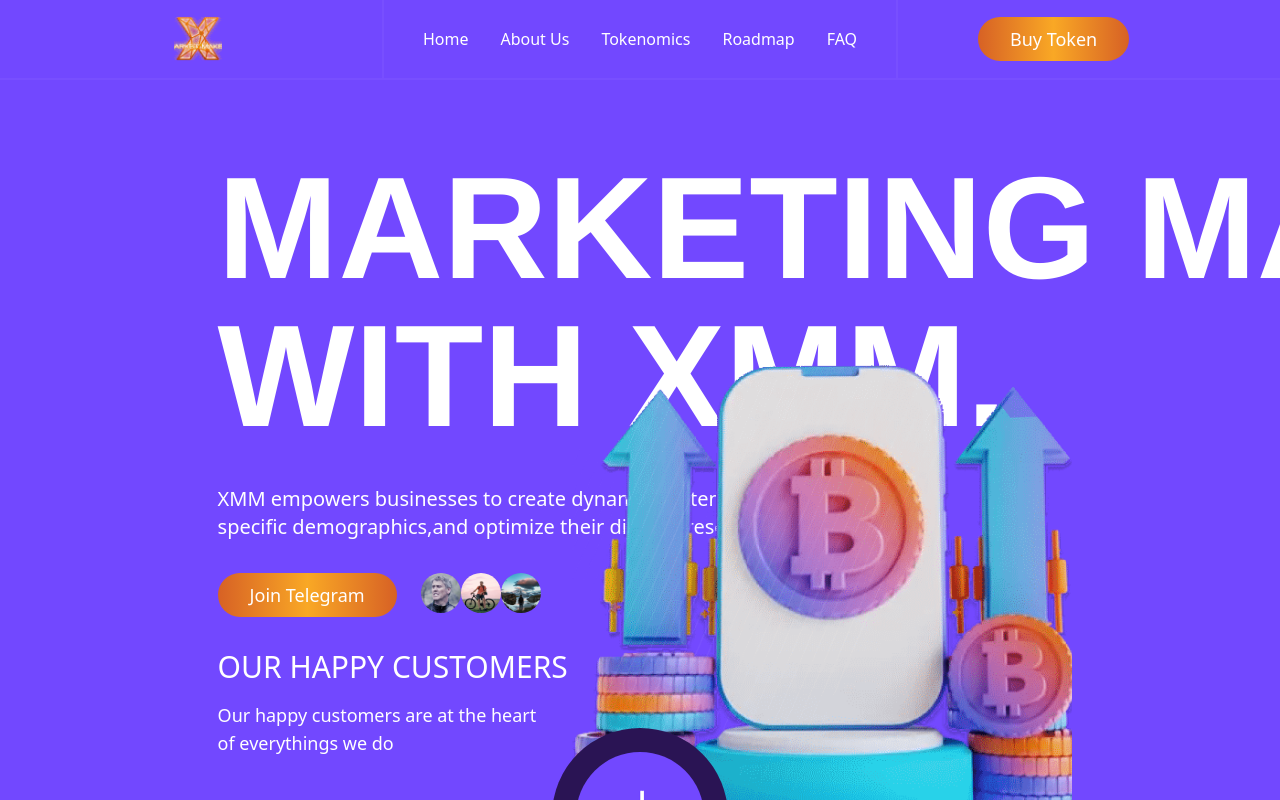
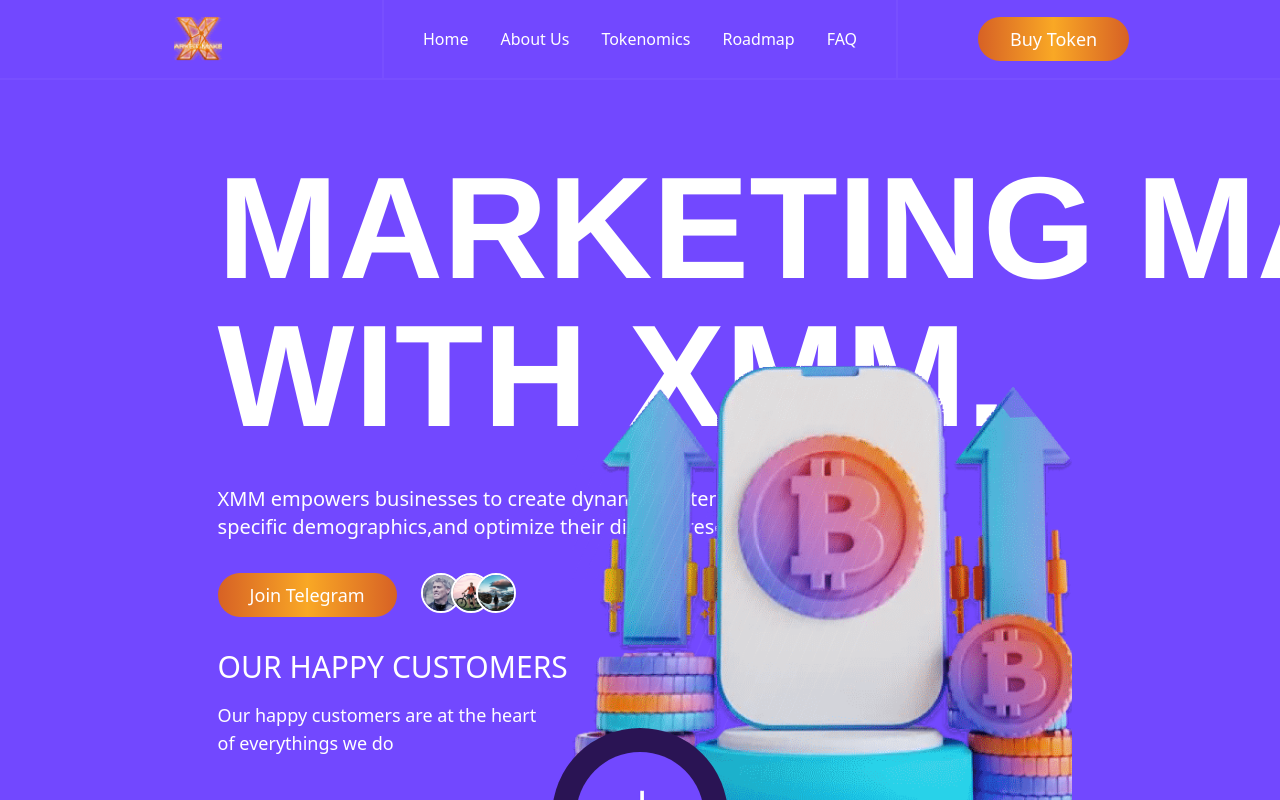
Before and after one commit to BKPASQUAL/-SprintCodeLabs-Test, a React (Vite) app: page / in a window 1280 px wide. Shown: the top 800 px of the page. Built offline with nearby package versions, Linux system fonts and the light colour scheme; a web font is replaced by a local one.

Commit message:
some aligns

```diff
--- a/src/components/home/AboutUs.jsx
+++ b/src/components/home/AboutUs.jsx
@@ -13,7 +13,7 @@
           className="w-[500px] h-[500px] mt-20 ml-60"
         />
       </div>
-      <div className="w-[55%] h-full flex flex-col">
+      <div className="w-[55%] h-full flex flex-col mt-20">
         <div className="text-xs border-2 border-white rounded-full p-1 px-2 w-20 text-center">
           ABOUT US
         </div>
--- a/src/components/home/Features.jsx
+++ b/src/components/home/Features.jsx
@@ -10,7 +10,7 @@
         FEATURES
       </div>
       <div className="flex">
-        <div className="h-96 flex flex-col justify-between w-[28%] py-4">
+        <div className="h-[420px] flex flex-col justify-between w-[28%] py-4">
           <div className="text-4xl font-semibold">
             Features of X <br /> MARKET MAKER
           </div>
@@ -22,7 +22,7 @@
           </div>
         </div>
         <div className="flex ">
-          <div className="h-96 w-72  border-r-2 border-b-2 border-l-2 border-[#382B63] p-4 flex flex-col justify-between">
+          <div className="h-[420px] w-80  border-r-2 border-b-2 border-l-2 border-[#382B63] p-4 flex flex-col justify-between">
             <div className="">
               03 <br />
               Ecosystem-Redefined
@@ -39,7 +39,7 @@
               </p>
             </div>
           </div>
-          <div className="h-96 w-72 border-r-2 border-b-2 border-t-2 border-[#382B63] p-4 flex flex-col justify-between">
+          <div className="h-[420px] w-80 border-r-2 border-b-2 border-t-2 border-[#382B63] p-4 flex flex-col justify-between">
             <div className="">
               02 <br />
               Biggest Community
@@ -59,7 +59,7 @@
               </p>
             </div>
           </div>
-          <div className="h-96 w-72  border-r-2 border-b-2  border-[#382B63] p-4 flex flex-col justify-between pb-9">
+          <div className="h-[420px] w-80  border-r-2 border-b-2  border-[#382B63] p-4 flex flex-col justify-between pb-9">
             <div className="">
               02 <br />
               Biggest Community
--- a/src/components/home/HeroSection.jsx
+++ b/src/components/home/HeroSection.jsx
@@ -23,10 +23,25 @@
           </div>
           <div className="flex mt-8">
             <PrimaryButton buttonName="Join Telegram " />
-            <div className="flex ml-6 ">
-              <img src={user1} alt="user1" className="h-10 rounded-full " />
-              <img src={user2} alt="user1" className="h-10 rounded-full " />
-              <img src={user3} alt="user1" className="h-10 rounded-full " />
+            <div className="flex ml-6 relative w-32">
+              <img
+                src={user1}
+                alt="user1"
+                className="h-10 w-10 rounded-full border-2 border-white absolute"
+                style={{ left: "0", zIndex: "10" }}
+              />
+              <img
+                src={user2}
+                alt="user2"
+                className="h-10 w-10 rounded-full border-2 border-white absolute"
+                style={{ left: "30px", zIndex: "20" }}
+              />
+              <img
+                src={user3}
+                alt="user3"
+                className="h-10 w-10 rounded-full border-2 border-white absolute"
+                style={{ left: "55px", zIndex: "30" }}
+              />
             </div>
           </div>
           <div className="text-3xl font-medium text-white mt-8">
```
